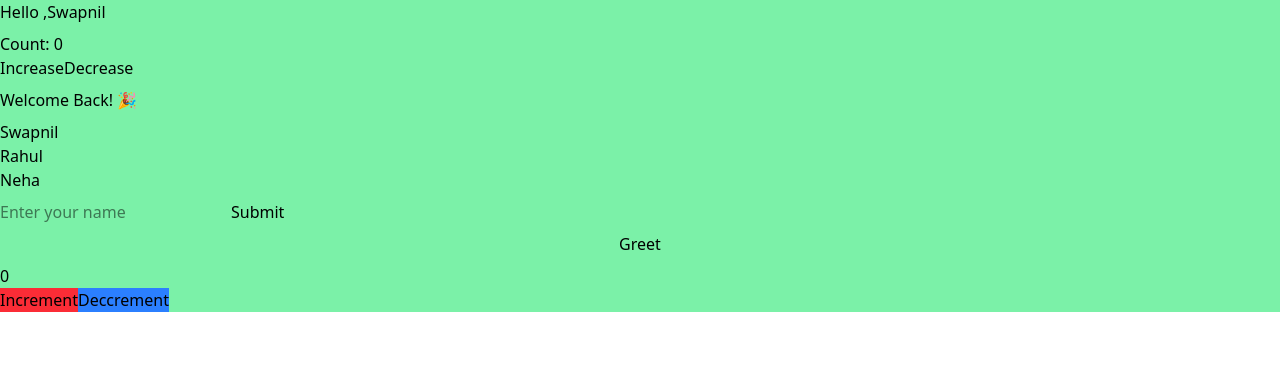
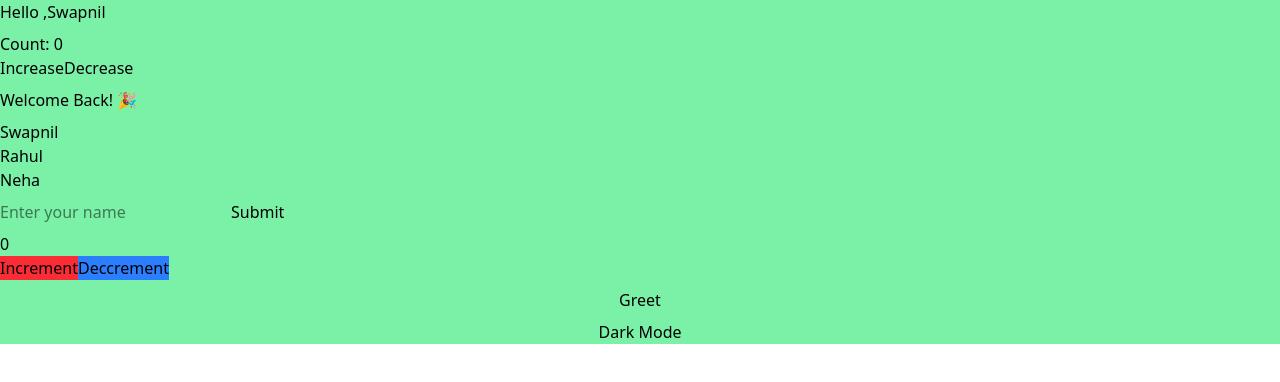
Before and after one commit to SwapniL1563/prep_react, a React (Vite) app: page / in a window 1280 px wide. Shown: the top 382 px of the page. Built offline with nearby package versions, Linux system fonts and the light colour scheme.

Commit message:
add useContext Hook

```diff
--- a/src/App.tsx
+++ b/src/App.tsx
@@ -5,6 +5,7 @@ import ListAndKeys from "./components/List_Keys";
 import ControlledForm from "./components/Forms";
 import ClickBtn from "./components/Events";
 import Counter from "./hooks/useState";
+import ThemeSwitch from "./hooks/useContext"
 
 function App() {
   return (
@@ -14,8 +15,10 @@ function App() {
     <ConditionalRendering loggedIn={true}/>
     <ListAndKeys/>
     <ControlledForm/>
+    <Counter/>
     <ClickBtn name="Swapnil"/>
-    <Counter/>
+    <ThemeSwitch/>
+
    </div>
   )
 }
--- /dev/null
+++ b/src/hooks/useContext.tsx
@@ -0,0 +1,40 @@
+// useContext - react hook that let you consume value from react context directlty without prop drilling
+
+// use in theme switching, authentication, cart feature in e-commerce
+// prop drilling - maually pass props at every level
+
+// function App() {
+//   const theme = "dark";
+//   return <Toolbar theme={theme} />;
+// }
+
+// function Toolbar({ theme }) {
+//   return <ThemedButton theme={theme} />;
+// }
+
+// function ThemedButton({ theme }) {
+//   return <button>{theme}</button>;
+// }
+
+
+// using useContext
+import React, { useContext } from "react";
+
+const ThemeContext = React.createContext("light");
+function App() {
+
+    return <ThemeContext.Provider value="dark">
+        <Toolbar />
+    </ThemeContext.Provider>
+}
+
+function Toolbar() {
+    return <ThemedButton/>
+}
+
+function ThemedButton(){
+    const theme = useContext(ThemeContext);
+    return <button>{theme === "dark" ? "Dark Mode" : "Light Mode"}</button>
+}
+
+export default App;
```
